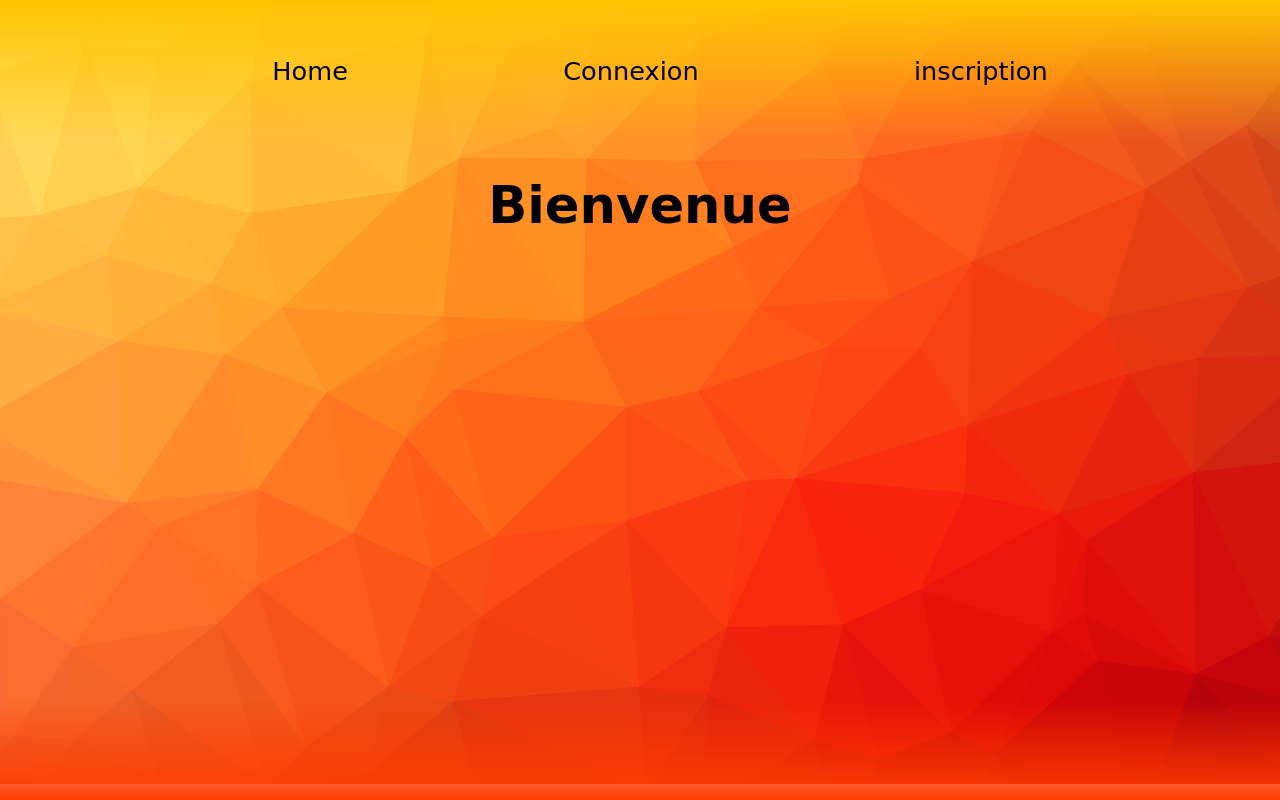
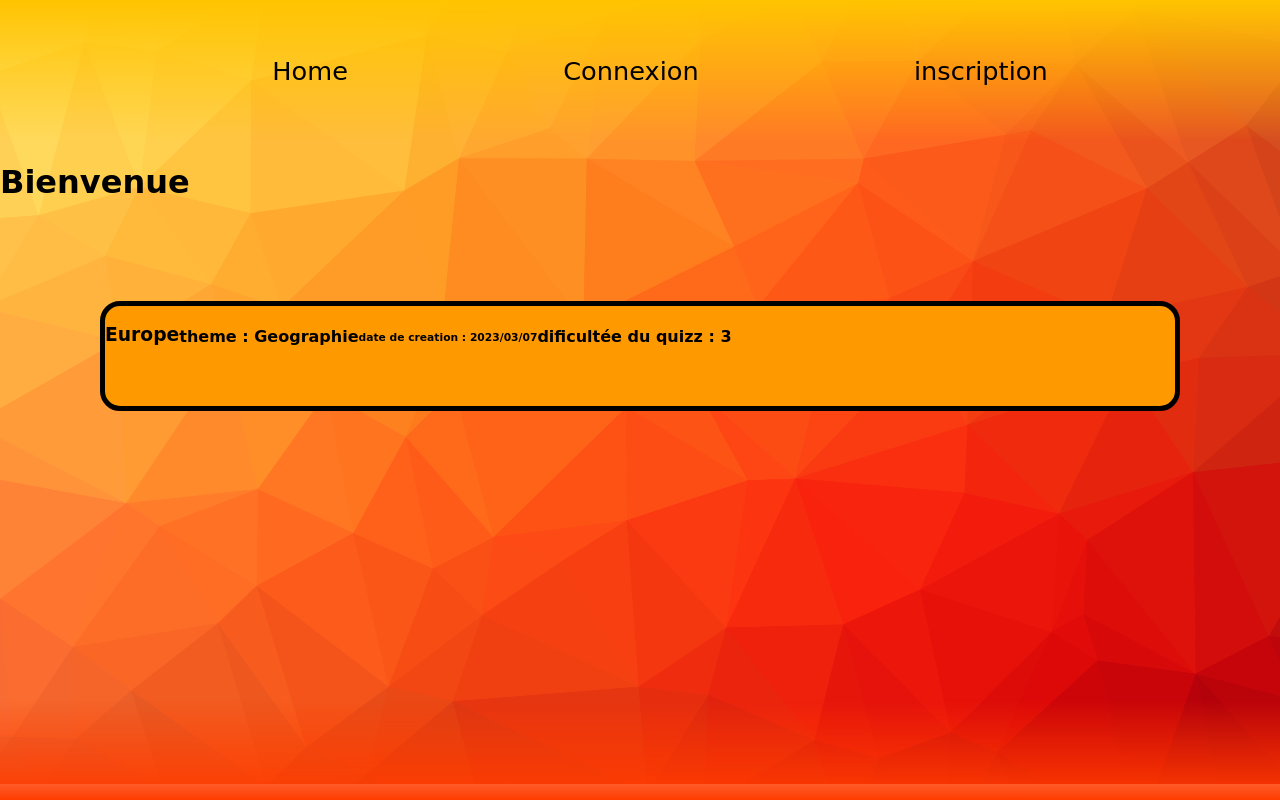
Before and after one commit to Alexandre-Gregoire/projet5ti, a PHP site: page / in a window 1280 px wide. Run offline with PHP 8.4, Linux system fonts and the light colour scheme; tables that the repository leaves empty or names only in its code hold one stand-in row (values such as "Sample post").

Commit message:
modifications css et ajout de quiizmodel

```diff
--- a/CSS/style.css
+++ b/CSS/style.css
@@ -3,9 +3,7 @@ body{
     background-repeat: no-repeat;
     background-size: cover;
     height: calc(100vh - 16px);
-    font-size: 2vw;
     font-family: cursive;
-    text-align: center;
     margin: 0;
 }
 .mid h4{
@@ -17,6 +15,8 @@ body{
     margin: 0;
 }
 .mid{
+    font-size: 2vw;
+    text-align: center;
     border: solid 1px black;
     background-color: white;
     border-radius: 20px;
@@ -38,7 +38,7 @@ input{
     background-size: cover;
 
 }
-/*@media only screen and (max-width: 940px) {
+@media only screen and (max-width: 940px) {
     .mid{
         border-radius: 20px;
         padding: 0px 1.8vw 1.8vw 1.8vw;
@@ -56,7 +56,7 @@ input{
     button:hover{
         padding: 0.7vw 2.1vw 1.1vw 2.1vw;
     }
-  }*/
+  }
 .signUp{
     display: block;
     font-size: 0.8vw;
@@ -75,6 +75,7 @@ footer{
 header{
     background: linear-gradient(rgb(255, 196, 0),rgb(196, 168, 168,0));
     padding: 30px;
+    font-size: 2vw;
 }
 .menu{
     list-style: none;
@@ -93,3 +94,12 @@ a{
     border: solid 3px black;
     box-shadow: 4px 4px 8px rgb(0, 0, 0);
 }
+.bordureQuizz{
+    border: solid 5px black;
+    height: 100px;
+    margin: 100px;
+    border-radius: 20px;
+    background-color: rgb(255, 153, 0);
+
+
+}
--- /dev/null
+++ b/Controllers/quizzController.php
@@ -0,0 +1,6 @@
+<?php
+require_once("Models/quizzModel.php");
+if($uri === "/" || $uri === "index.php"){
+    selectAllQuizz($pdo);
+    require_once "Templates/Questions/acceuil.php";
+}
--- a/Controllers/usersController.php
+++ b/Controllers/usersController.php
@@ -2,9 +2,7 @@
 require_once("Models/userModel.php");
 $uri = $_SERVER['REQUEST_URI'];
 
-if($uri === "/" || $uri === "index.php"){
-    require_once "Templates/Questions/acceuil.php";
-}elseif ($uri === "/inscription") {
+if ($uri === "/inscription") {
     if(isset($_POST['btnEnvoi']))
     {
         $messageErrorLogin = verifData();
--- /dev/null
+++ b/Models/quizzModel.php
@@ -0,0 +1,14 @@
+<?php
+function selectAllQuizz($pdo)
+{
+    try {
+        $query = "SELECT * FROM quizz";
+        $selectAllQuizz = $pdo->prepare($query);
+        $selectAllQuizz->execute();
+        $quizzs = $selectAllQuizz->fetchAll();
+        //var_dump($quizzs);
+    } catch (PDOException $e) {
+        $message = $e->getMessage();
+        die($message);
+    }
+}
--- a/Templates/Questions/acceuil.php
+++ b/Templates/Questions/acceuil.php
@@ -1 +1,7 @@
 <h1>Bienvenue</h1>
+<div class = "bordureQuizz flex">
+    <h3>Europe </h3>
+    <h4>theme : Geographie</h4>
+    <h6>date de creation : 2023/03/07</h6>
+    <h4>dificultée du quizz : 3</h4>
+</div>
--- a/index.php
+++ b/index.php
@@ -34,7 +34,8 @@
     <main>
 
         <?php
-        require_once "Controllers/usersController.php"
+        require_once "Controllers/usersController.php";
+        require_once "Controllers/quizzController.php";
         ?>
     </main>
     <footer>
```
Also changed, not shown: 1 other file.
